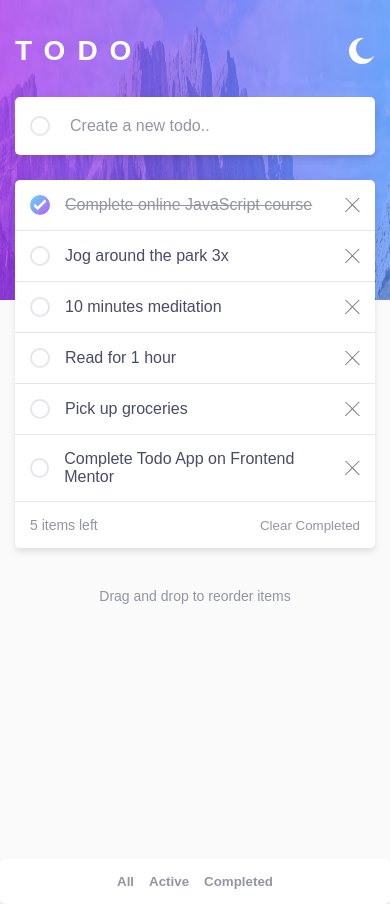
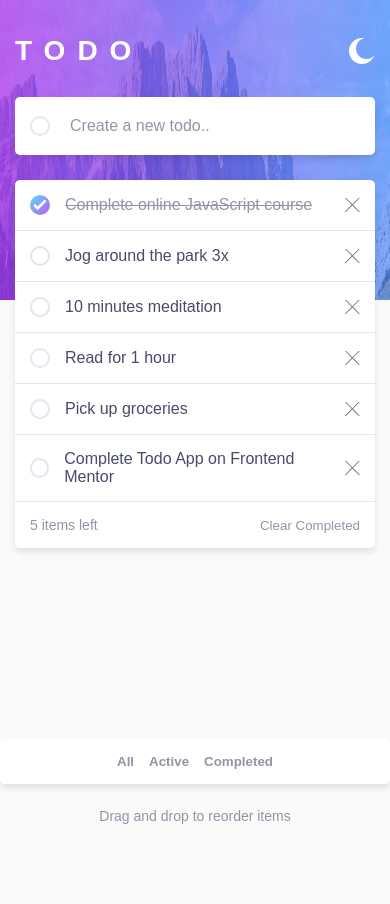
Before and after one commit to susankanana/ToDo-App, a plain HTML site: page index.html in a window 390 px wide. After the commit the page ends 844 px from the top, so only its background shows below. Drawn offline with Linux system fonts and the light colour scheme.

Commit message:
fixed positioning of my filters to above the notice

```diff
--- a/style.css
+++ b/style.css
@@ -297,6 +297,7 @@ footer {
 @media (max-width: 600px) {
   body {
     padding: 15px;
+    min-height: fit-content;
   }
 
   .floatingelements {
@@ -307,7 +308,7 @@ footer {
     position: absolute;
     left: 0;
     right: 0;
-    bottom: -60px;
+    bottom: 60px;
     background: var(--card-bg-light);
     padding: 15px;
     border-radius: 5px;
@@ -347,4 +348,15 @@ footer {
   .todoitems li:hover .delete-button {
     opacity: 1;
   }
+
+  .notice {
+    position: fixed;
+    left: 0;
+    right: 0;
+    bottom: 10px;
+    text-align: center;
+    color: var(--completed-text-light);
+    font-size: 14px;
+    padding: 10px 0;
 }
+}
```
